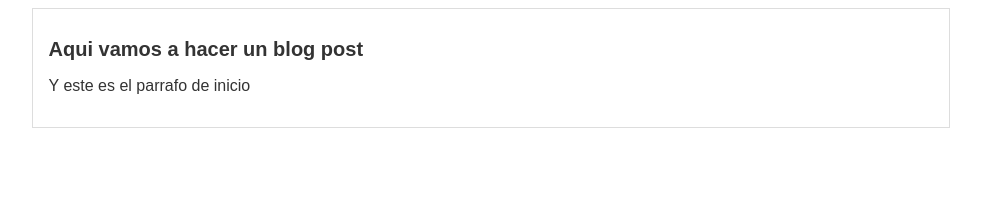
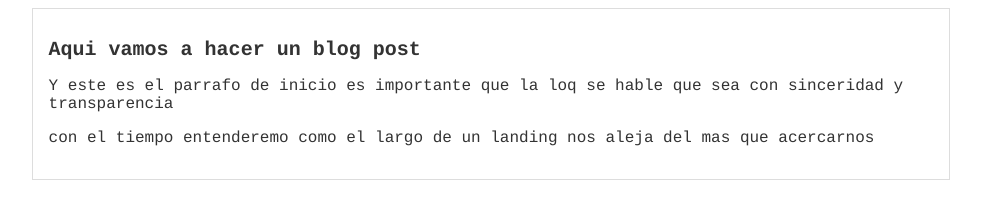
Before and after one commit to Nicolas-Arriaza/HyperBlog, a plain HTML site: page blogspot.html in a window 1280 px wide. Shown: the whole page, without its empty margins (149-1130 px from the left). Drawn offline with Linux system fonts and the light colour scheme.

Commit message:
agregado contenido y mejor tipografia

```diff
--- a/blogspot.html
+++ b/blogspot.html
@@ -7,7 +7,10 @@
         <div id="container">
             <div id="post">
                 <h1>Aqui vamos a hacer un blog post</h1>
-                <p>Y este es el parrafo de inicio</p>
+                <p>Y este es el parrafo de inicio es importante que la loq se hable que sea con sinceridad y
+                    transparencia
+                </p>
+                <p> con el tiempo entenderemo como el largo de un landing nos aleja del mas que acercarnos</p>
 
             </div>
 
--- a/css/estilos.css
+++ b/css/estilos.css
@@ -2,7 +2,7 @@ body
 {
     color: #333;
     text-align: center;
-    font-family: "Arial";
+    font-family: Courier;
 }
 #container
 {
```
